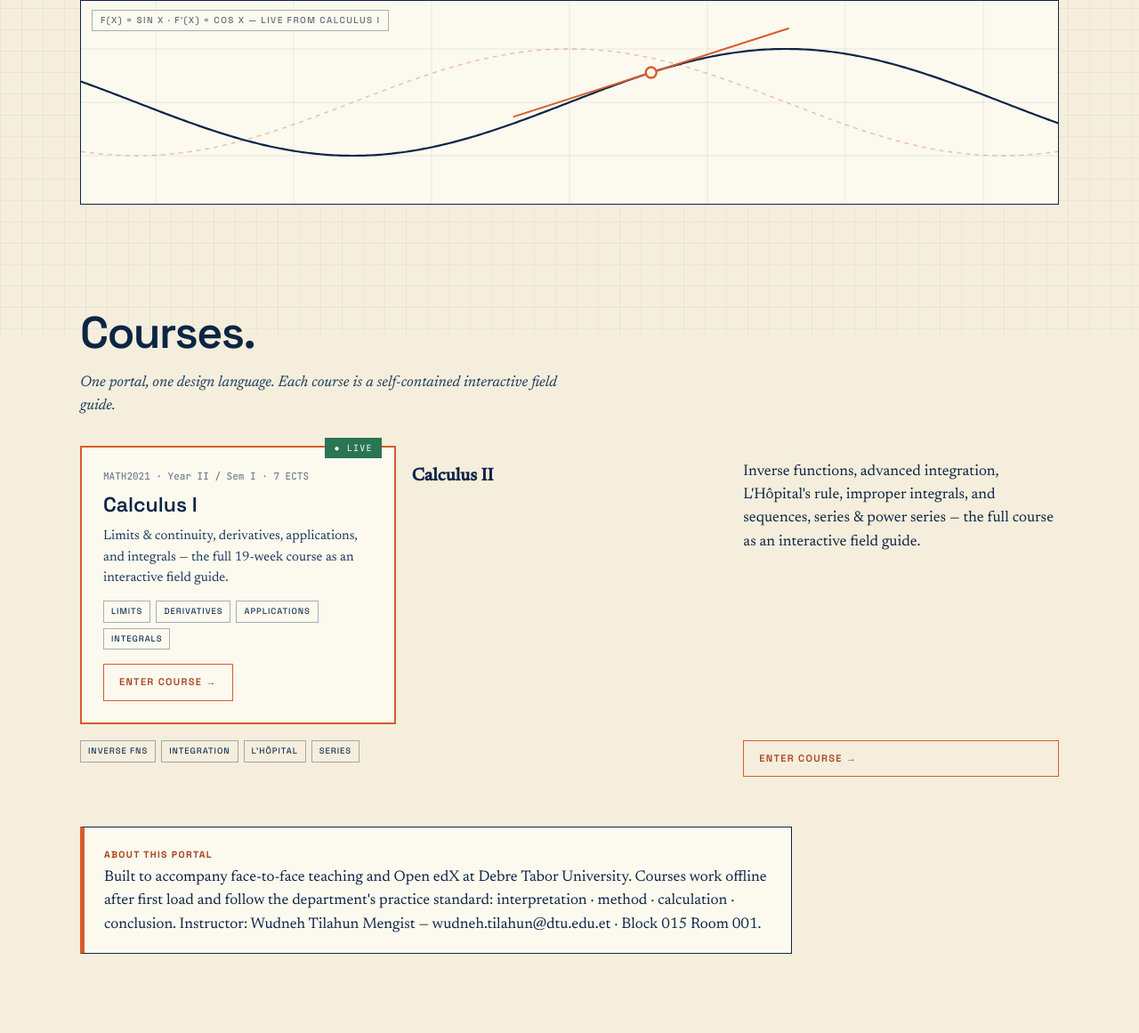
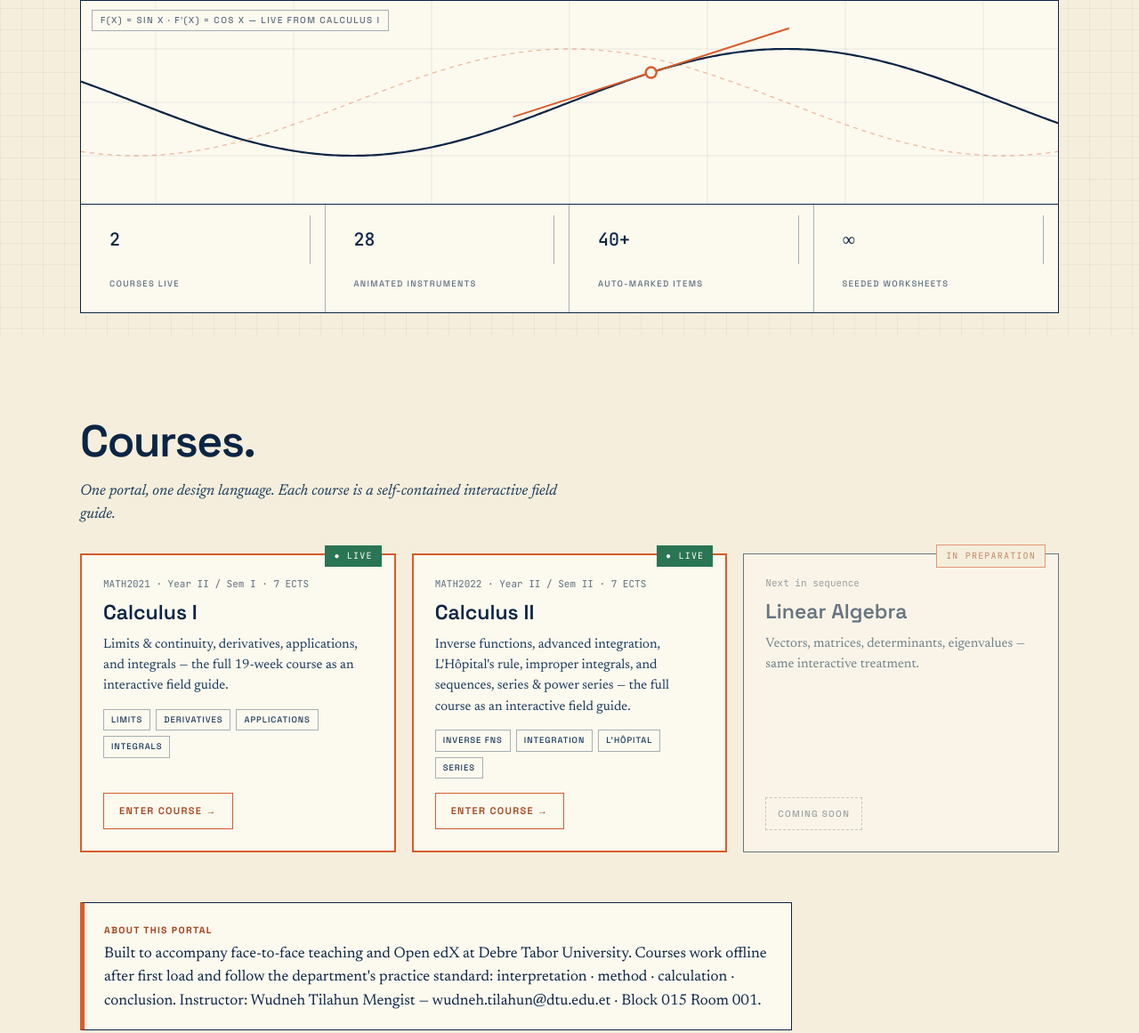
Before and after one commit to wud2hagie/dtu-math-portal, a plain HTML site: page index.html in a window 1280 px wide. Shown: the part 423-1584 px from the top of the page at 89% size. Drawn offline with Linux system fonts and the light colour scheme.

Commit message:
Update index.html

```diff
--- a/index.html
+++ b/index.html
@@ -29,6 +29,12 @@ h1 em{font-family:'Newsreader';font-style:italic;font-weight:400;color:var(--ora
 .frame{position:relative;border:1px solid var(--ink);background:var(--white);height:230px}
 .frame canvas{display:block;width:100%;height:100%}
 .lab{position:absolute;top:10px;left:12px;font-family:'Space Grotesk';font-size:10px;letter-spacing:.14em;text-transform:uppercase;color:var(--soft);background:var(--white);padding:3px 9px;border:1px solid var(--faint)}
+.statrow{display:grid;grid-template-columns:repeat(4,1fr);border:1px solid var(--ink);border-top:0;background:var(--white)}
+.statrow div{padding:12px 16px;border-right:1px solid var(--faint)}
+.statrow div:last-child{border-right:0}
+.statrow .n{font-family:'JetBrains Mono';font-size:20px;font-weight:500}
+.statrow .l{font-family:'Space Grotesk';font-size:9.5px;text-transform:uppercase;letter-spacing:.14em;color:var(--soft);margin-top:3px}
+@media(max-width:760px){.statrow{grid-template-columns:repeat(2,1fr)}.statrow div:nth-child(2){border-right:0}}
 .sec{padding:70px 0 30px}
 h2{font-family:'Space Grotesk';font-size:clamp(30px,4.5vw,50px);font-weight:600;letter-spacing:-.03em;margin:0 0 4px}
 .epi{font-style:italic;color:var(--ink2);margin:0 0 30px;max-width:540px}
@@ -73,6 +79,12 @@ footer p{color:rgba(245,238,220,.75);font-style:italic;max-width:380px;margin:6p
       <canvas id="c"></canvas>
       <div class="lab">f(x) = sin x · f′(x) = cos x — live from Calculus I</div>
     </div>
+    <div class="statrow">
+      <div><div class="n">2</div><div class="l">Courses live</div></div>
+      <div><div class="n">28</div><div class="l">Animated instruments</div></div>
+      <div><div class="n">40+</div><div class="l">Auto-marked items</div></div>
+      <div><div class="n">∞</div><div class="l">Seeded worksheets</div></div>
+    </div>
   </section>
   <section class="sec wrap">
     <h2>Courses.</h2>
@@ -87,14 +99,22 @@ footer p{color:rgba(245,238,220,.75);font-style:italic;max-width:380px;margin:6p
         <div class="grow"></div>
         <a class="enter" href="courses/calculus-i/index.html">Enter course →</a>
       </article>
-
+      <article class="card live">
+        <span class="badge on">● Live</span>
+        <div class="code">MATH2022 · Year II / Sem II · 7 ECTS</div>
         <h3>Calculus II</h3>
         <p>Inverse functions, advanced integration, L'Hôpital's rule, improper integrals, and sequences, series &amp; power series — the full course as an interactive field guide.</p>
         <div class="chips"><span class="chip">Inverse Fns</span><span class="chip">Integration</span><span class="chip">L'Hôpital</span><span class="chip">Series</span></div>
         <div class="grow"></div>
         <a class="enter" href="courses/calculus-ii/index.html">Enter course →</a>
       </article>
-</article>
+      <article class="card soon">
+        <span class="badge off">In preparation</span>
+        <div class="code">Next in sequence</div>
+        <h3>Linear Algebra</h3>
+        <p>Vectors, matrices, determinants, eigenvalues — same interactive treatment.</p>
+        <div class="grow"></div>
+        <span class="locked">Coming soon</span>
       </article>
     </div>
     <div class="about" id="about">
@@ -107,6 +127,7 @@ footer p{color:rgba(245,238,220,.75);font-style:italic;max-width:380px;margin:6p
   <div><div class="fb">∫ DTU Mathematics</div><p>A growing portal of interactive course companions. Learn · Practise · Apply.</p></div>
   <div class="mono" style="font-size:12px;color:rgba(245,238,220,.7)">© 2026 · Department of Mathematics</div>
 </div></footer>
+<div style="background:var(--ink)"><div class="fbot"><span>Calculus I (MATH2021) · Calculus II (MATH2022) · more coming</span><span>Static site · hosted on Netlify</span></div></div>
 <script>
 (function(){
   var c=document.getElementById('c'),g=c.getContext('2d');
```
Lines whose indentation alone changed are shown as unchanged.
